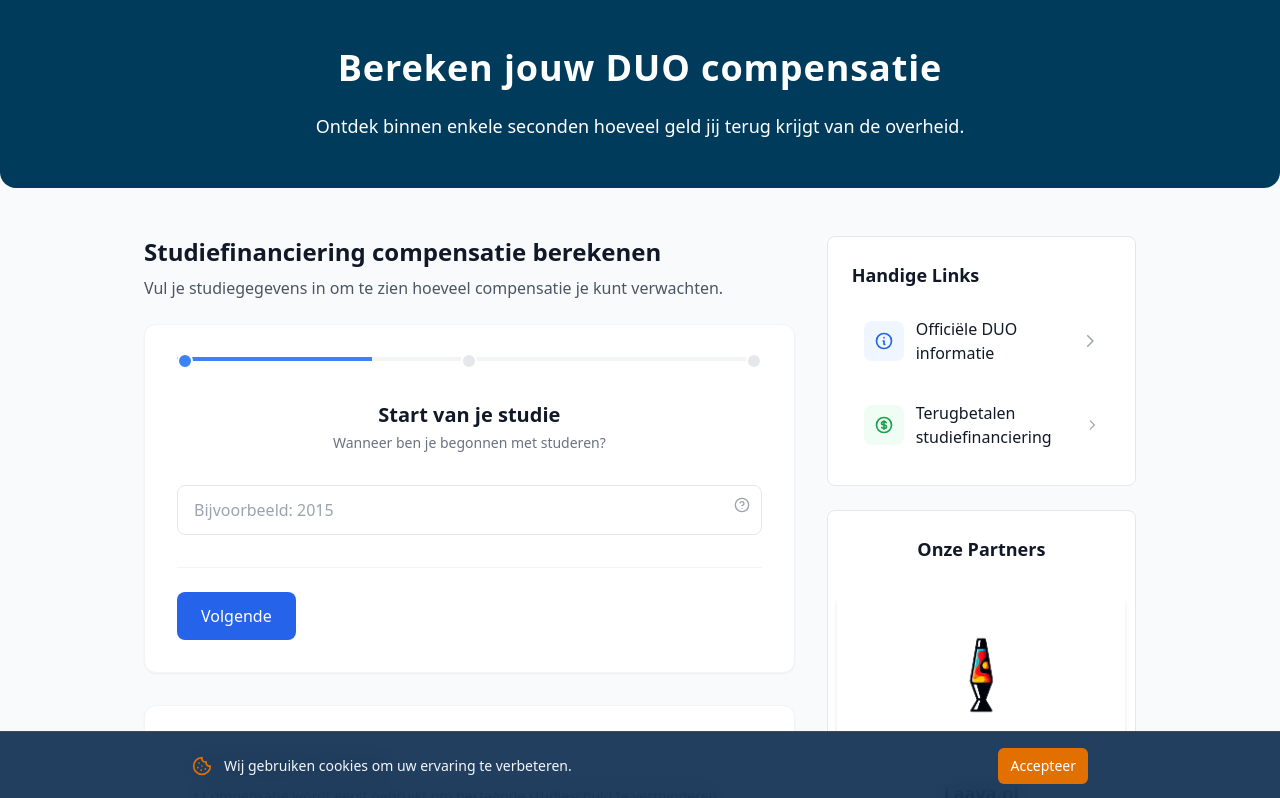
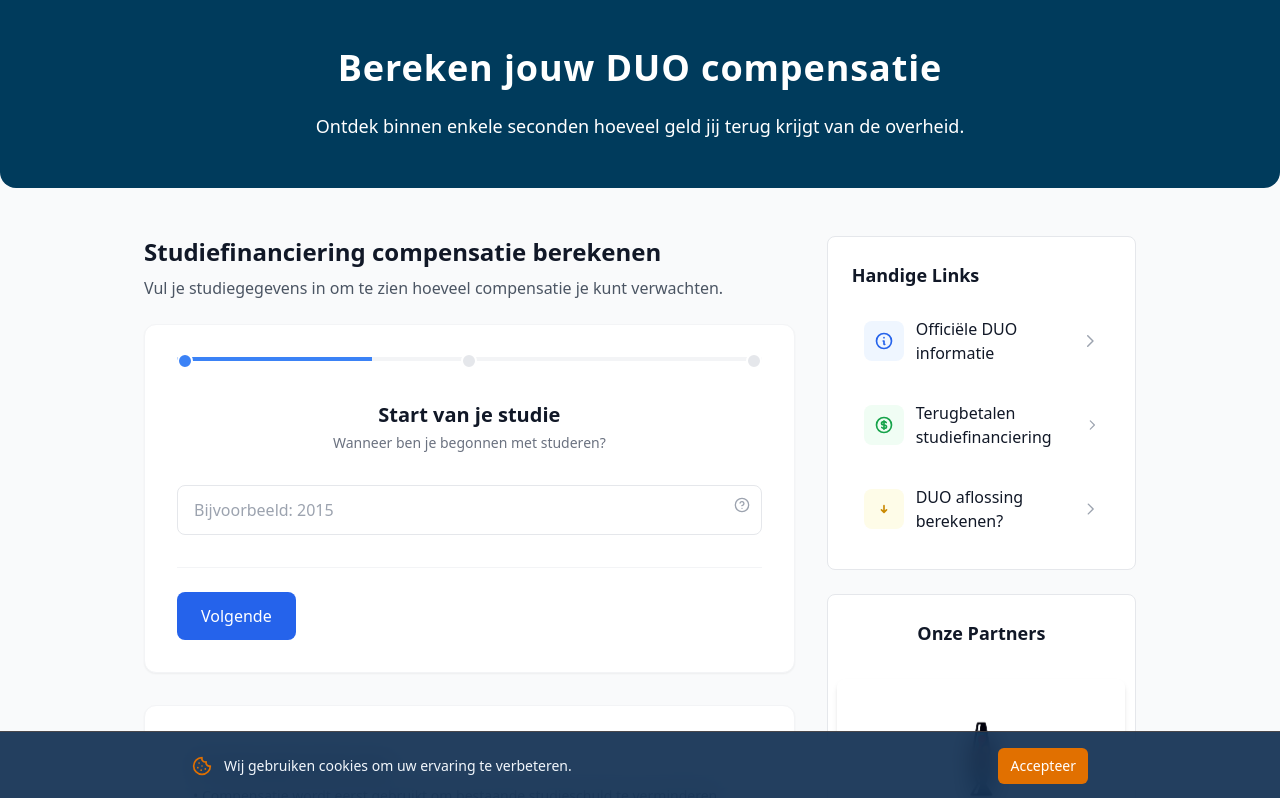
Before and after one commit to RubenHaisma/DuoCompensatie, a Next.js app: page / in a window 1280 px wide. Shown: the top 798 px of the page. Built offline with nearby package versions, Linux system fonts and the light colour scheme.

Commit message:
duohelper

```diff
--- a/app/page.tsx
+++ b/app/page.tsx
@@ -1,9 +1,9 @@
 import Image from "next/image";
-import Header from "@/components/Layout/Header";  // Adjust path according to your folder structure
-import Footer from "@/components/Layout/Footer";  // Adjust path according to your folder structure
+import Header from "@/components/Layout/Header"; // Adjust path according to your folder structure
+import Footer from "@/components/Layout/Footer"; // Adjust path according to your folder structure
 import Calculator from "@/components/Calculator/CalculatorForm";
-import CookieBanner from "@/components/CookieBanner";  // Adjust path according to your folder structure
-import AdComponent from "@/components/ad/AdComponent";  // Import the AdComponent
+import CookieBanner from "@/components/CookieBanner"; // Adjust path according to your folder structure
+import AdComponent from "@/components/ad/AdComponent"; // Import the AdComponent
 
 export default function Home() {
   return (
@@ -12,7 +12,6 @@
       <header>
         <Header />
       </header>
-
 
       {/* Main Content */}
       <main className="flex-grow py-8 md:py-12">
@@ -53,15 +52,35 @@
                       rel="noopener noreferrer"
                     >
                       <span className="flex-shrink-0 w-10 h-10 bg-blue-50 rounded-lg flex items-center justify-center group-hover:bg-blue-100 transition-colors">
-                        <svg className="w-5 h-5 text-blue-600" fill="none" stroke="currentColor" viewBox="0 0 24 24">
-                          <path strokeLinecap="round" strokeLinejoin="round" strokeWidth="2" d="M13 16h-1v-4h-1m1-4h.01M21 12a9 9 0 11-18 0 9 9 0 0118 0z"></path>
+                        <svg
+                          className="w-5 h-5 text-blue-600"
+                          fill="none"
+                          stroke="currentColor"
+                          viewBox="0 0 24 24"
+                        >
+                          <path
+                            strokeLinecap="round"
+                            strokeLinejoin="round"
+                            strokeWidth="2"
+                            d="M13 16h-1v-4h-1m1-4h.01M21 12a9 9 0 11-18 0 9 9 0 0118 0z"
+                          ></path>
                         </svg>
                       </span>
                       <span className="ml-3 flex-grow font-medium text-gray-900">
                         Officiële DUO informatie
                       </span>
-                      <svg className="w-5 h-5 text-gray-400" fill="none" stroke="currentColor" viewBox="0 0 24 24">
-                        <path strokeLinecap="round" strokeLinejoin="round" strokeWidth="2" d="M9 5l7 7-7 7"></path>
+                      <svg
+                        className="w-5 h-5 text-gray-400"
+                        fill="none"
+                        stroke="currentColor"
+                        viewBox="0 0 24 24"
+                      >
+                        <path
+                          strokeLinecap="round"
+                          strokeLinejoin="round"
+                          strokeWidth="2"
+                          d="M9 5l7 7-7 7"
+                        ></path>
                       </svg>
                     </a>
                   </li>
@@ -73,15 +92,75 @@
                       rel="noopener noreferrer"
                     >
                       <span className="flex-shrink-0 w-10 h-10 bg-green-50 rounded-lg flex items-center justify-center group-hover:bg-green-100 transition-colors">
-                        <svg className="w-5 h-5 text-green-600" fill="none" stroke="currentColor" viewBox="0 0 24 24">
-                          <path strokeLinecap="round" strokeLinejoin="round" strokeWidth="2" d="M12 8c-1.657 0-3 .895-3 2s1.343 2 3 2 3 .895 3 2-1.343 2-3 2m0-8c1.11 0 2.08.402 2.599 1M12 8V7m0 1v8m0 0v1m0-1c-1.11 0-2.08-.402-2.599-1M21 12a9 9 0 11-18 0 9 9 0 0118 0z"></path>
+                        <svg
+                          className="w-5 h-5 text-green-600"
+                          fill="none"
+                          stroke="currentColor"
+                          viewBox="0 0 24 24"
+                        >
+                          <path
+                            strokeLinecap="round"
+                            strokeLinejoin="round"
+                            strokeWidth="2"
+                            d="M12 8c-1.657 0-3 .895-3 2s1.343 2 3 2 3 .895 3 2-1.343 2-3 2m0-8c1.11 0 2.08.402 2.599 1M12 8V7m0 1v8m0 0v1m0-1c-1.11 0-2.08-.402-2.599-1M21 12a9 9 0 11-18 0 9 9 0 0118 0z"
+                          ></path>
                         </svg>
                       </span>
                       <span className="ml-3 flex-grow font-medium text-gray-900">
                         Terugbetalen studiefinanciering
                       </span>
-                      <svg className="w-5 h-5 text-gray-400" fill="none" stroke="currentColor" viewBox="0 0 24 24">
-                        <path strokeLinecap="round" strokeLinejoin="round" strokeWidth="2" d="M9 5l7 7-7 7"></path>
+                      <svg
+                        className="w-5 h-5 text-gray-400"
+                        fill="none"
+                        stroke="currentColor"
+                        viewBox="0 0 24 24"
+                      >
+                        <path
+                          strokeLinecap="round"
+                          strokeLinejoin="round"
+                          strokeWidth="2"
+                          d="M9 5l7 7-7 7"
+                        ></path>
+                      </svg>
+                    </a>
+                  </li>
+                  <li>
+                    <a
+                      href="https://duohelper.nl"
+                      className="flex items-center p-3 rounded-lg hover:bg-gray-50 group transition-colors"
+                      target="_blank"
+                      rel="noopener noreferrer"
+                    >
+                      <span className="flex-shrink-0 w-10 h-10 bg-yellow-50 rounded-lg flex items-center justify-center group-hover:bg-yellow-100 transition-colors">
+                        <svg
+                          className="w-5 h-5 text-yellow-600"
+                          fill="none"
+                          stroke="currentColor"
+                          viewBox="0 0 24 24"
+                        >
+                          <path
+                            strokeLinecap="round"
+                            strokeLinejoin="round"
+                            strokeWidth="2"
+                            d="M12 8v8m0 0l3-3m-3 3l-3-3"
+                          ></path>
+                        </svg>
+                      </span>
+                      <span className="ml-3 flex-grow font-medium text-gray-900">
+                        DUO aflossing berekenen?
+                      </span>
+                      <svg
+                        className="w-5 h-5 text-gray-400"
+                        fill="none"
+                        stroke="currentColor"
+                        viewBox="0 0 24 24"
+                      >
+                        <path
+                          strokeLinecap="round"
+                          strokeLinejoin="round"
+                          strokeWidth="2"
+                          d="M9 5l7 7-7 7"
+                        ></path>
                       </svg>
                     </a>
                   </li>
@@ -90,7 +169,9 @@
 
               {/* Ad Component */}
               <div className="bg-white rounded-lg border border-gray-200 p-6">
-                <h2 className="text-lg font-semibold text-gray-900 mb-4 text-center">Onze Partners</h2>
+                <h2 className="text-lg font-semibold text-gray-900 mb-4 text-center">
+                  Onze Partners
+                </h2>
                 <div className="flex items-center justify-center">
                   <AdComponent />
                 </div>
```
